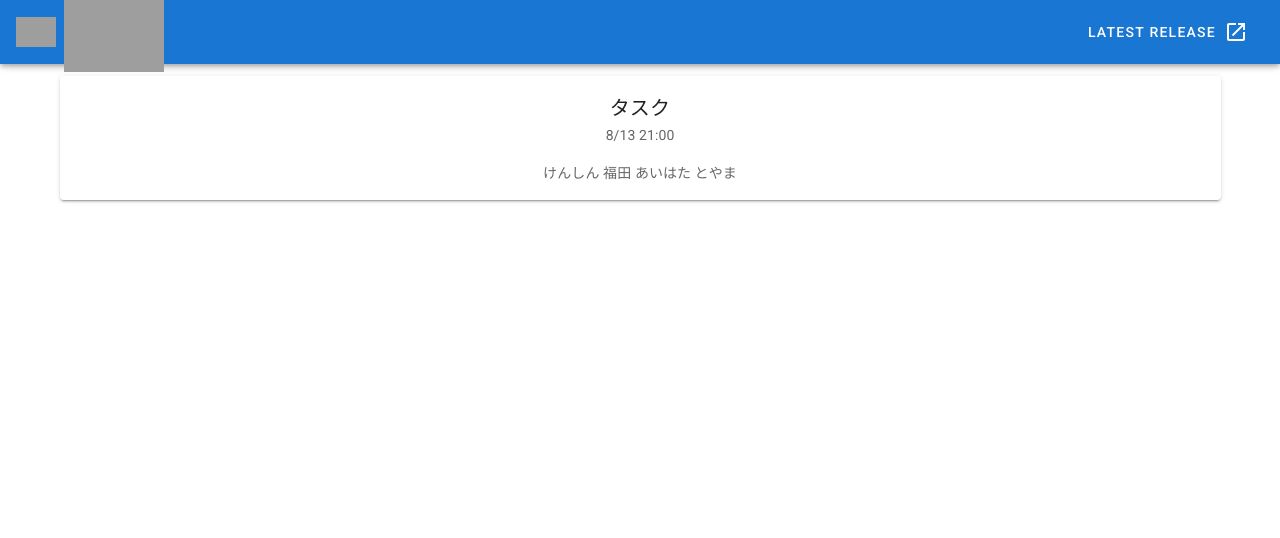
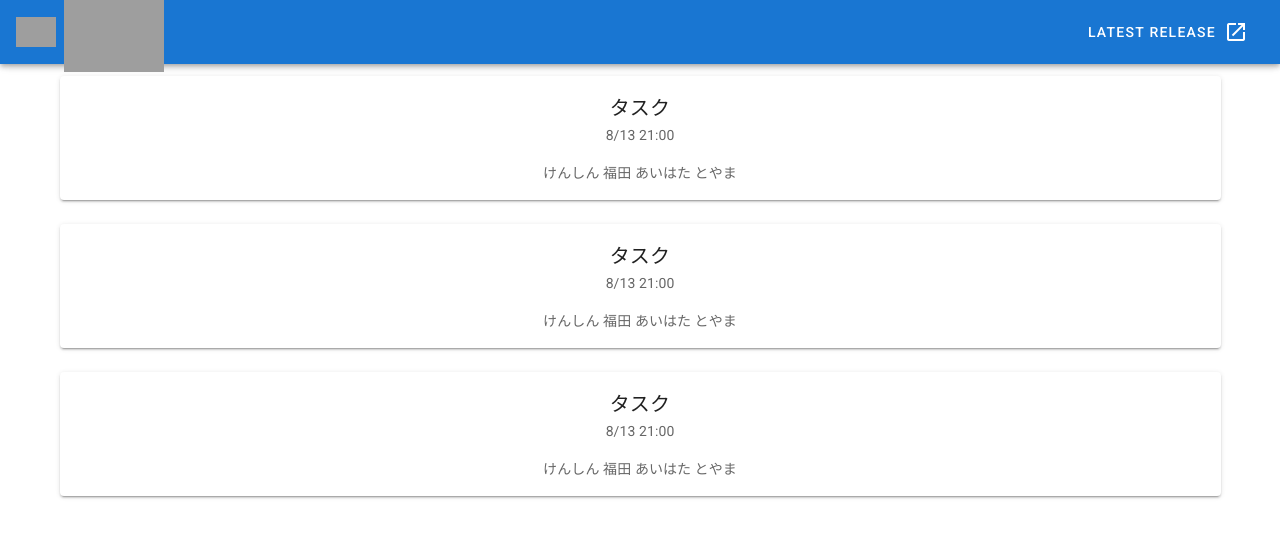
Before and after one commit to SystemEngineeringTeam/HackU_vol.1_preApp, a Vue app in the folder docker/vue/: page / in a window 1280 px wide. Shown: the top 538 px of the page. Built offline with nearby package versions, Linux system fonts and the light colour scheme; grey boxes are pictures that could not be loaded.

Commit message:
タスクの数だけカードを表示した.

```diff
--- a/docker/vue/src/pages/ToDo.vue
+++ b/docker/vue/src/pages/ToDo.vue
@@ -1,7 +1,7 @@
 <template>
   <v-container>
     <v-row class="text-center">
-      <v-col cols="12">
+      <v-col cols="12" v-for="(task,i) in sample" v-bind:key="i">
         <Task />
       </v-col>
     </v-row>
```
